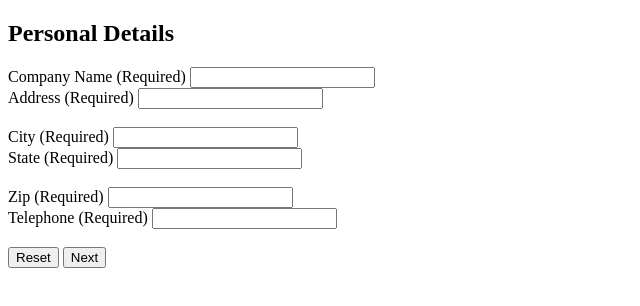
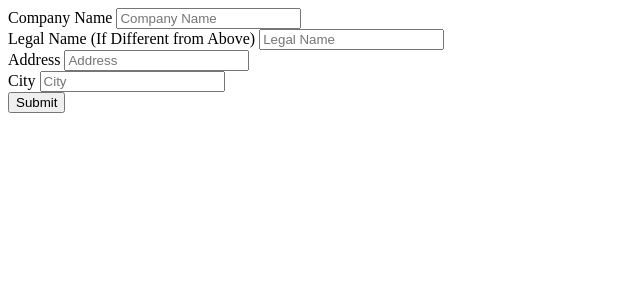
Before and after one commit to kss-projects/credit-app, a plain HTML site: page index.html in a window 1280 px wide. Shown: the whole page, without its empty margins (0-640 px from the left). Drawn offline with Linux system fonts and the light colour scheme; files that its build step writes are made by us from their sources; grey boxes are pictures that could not be loaded.

Commit message:
Restructure to add both forms

```diff
--- a/index.html
+++ b/index.html
@@ -1,4 +1,4 @@
-<!DOCTYPE html>
+<!-- <!DOCTYPE html>
 <html lang="en">
 
 <head>
@@ -49,10 +49,52 @@
                 <button type="button" id="next1">Next</button>
             </div>
         </div>
-        <!-- ... other sections ... -->
     </form>
 
     <script src="script.js"></script>
 </body>
 
+</html> -->
+
+
+<!DOCTYPE html>
+<html lang="en">
+
+<head>
+    <meta charset="UTF-8">
+    <meta name="viewport" content="width=device-width, initial-scale=1.0">
+    <title>Credit Application</title>
+    <link rel="stylesheet" href="styles.css">
+</head>
+
+<body>
+    <div class="form-container">
+        <form id="creditApplicationForm">
+            <div class="form-section">
+                <div class="form-column">
+                    <label for="companyName">Company Name</label>
+                    <input type="text" id="companyName" name="companyName" placeholder="Company Name">
+                </div>
+                <div class="form-column">
+                    <label for="legalName">Legal Name (If Different from Above)</label>
+                    <input type="text" id="legalName" name="legalName" placeholder="Legal Name">
+                </div>
+            </div>
+            <div class="form-section">
+                <div class="form-column">
+                    <label for="address">Address</label>
+                    <input type="text" id="address" name="address" placeholder="Address">
+                </div>
+                <div class="form-column">
+                    <label for="city">City</label>
+                    <input type="text" id="city" name="city" placeholder="City">
+                </div>
+            </div>
+            <!-- More form sections -->
+            <button type="submit">Submit</button>
+        </form>
+    </div>
+    <script src="script.js"></script>
+</body>
+
 </html>
```
